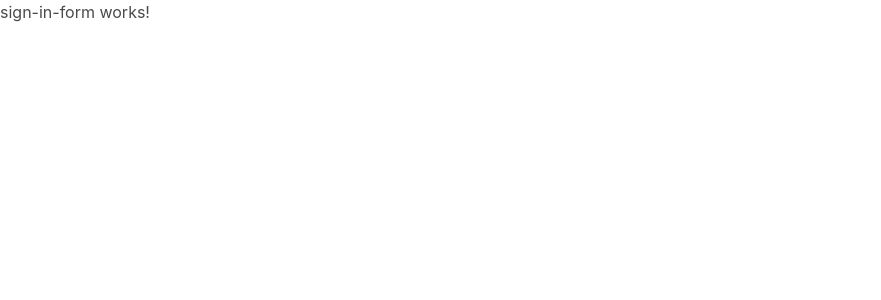
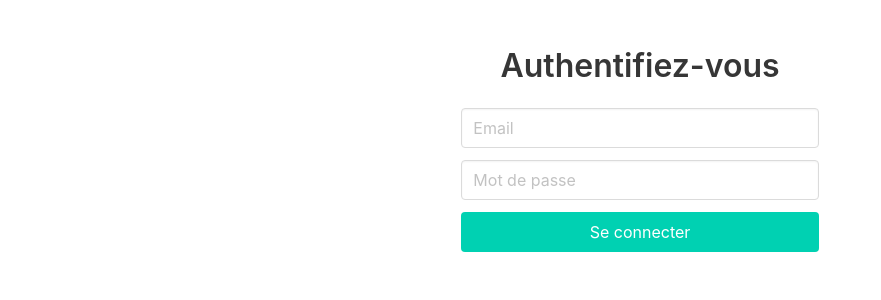
Before and after one commit to sebastiencounen/projet_ventements_frontend, an Angular app: page /users/sign-in in a window 1280 px wide. Shown: the top 300 px of the page, without its empty margins (0-881 px from the left). Built offline with nearby package versions, Linux system fonts and the light colour scheme.

Commit message:
Sign in form user

```diff
--- a/src/app/app.module.ts
+++ b/src/app/app.module.ts
@@ -4,6 +4,7 @@ import {NgModule} from '@angular/core';
 import {AppRoutingModule} from './app-routing.module';
 import {AppComponent} from './app.component';
 import {UsersModule} from './users/users.module';
+import {ReactiveFormsModule} from '@angular/forms';
 
 @NgModule({
   declarations: [
@@ -12,6 +13,7 @@ import {UsersModule} from './users/users.module';
   imports: [
     BrowserModule,
     AppRoutingModule,
+    ReactiveFormsModule,
     UsersModule
   ],
   providers: [],
--- a/src/app/users/components/sign-in-form/sign-in-form.component.html
+++ b/src/app/users/components/sign-in-form/sign-in-form.component.html
@@ -1 +1,26 @@
-<p>sign-in-form works!</p>
+<div class="container is-fluid">
+  <section class="section">
+    <div class="container has-text-centered">
+      <div class="columns is-centered">
+        <div class="column is-5 is-4-desktop">
+          <h2 class="title">Authentifiez-vous</h2>
+          <form [formGroup]="signInFrom" (ngSubmit)="submit()">
+            <div class="field">
+              <div class="control">
+                <input type="email" class="input" placeholder="Email" formControlName="email">
+              </div>
+            </div>
+            <div class="field">
+              <div class="control">
+                <input type="password" class="input" placeholder="Mot de passe" formControlName="passwordUser">
+              </div>
+            </div>
+            <div class="field">
+              <button type="submit" class="button is-primary is-fullwidth">Se connecter</button>
+            </div>
+          </form>
+        </div>
+      </div>
+    </div>
+  </section>
+</div>
--- a/src/app/users/components/sign-in-form/sign-in-form.component.ts
+++ b/src/app/users/components/sign-in-form/sign-in-form.component.ts
@@ -1,4 +1,5 @@
 import { Component, OnInit } from '@angular/core';
+import {FormBuilder, FormGroup, Validators} from '@angular/forms';
 
 @Component({
   selector: 'app-sign-in-form',
@@ -7,9 +8,17 @@ import { Component, OnInit } from '@angular/core';
 })
 export class SignInFormComponent implements OnInit {
 
-  constructor() { }
+  signInFrom: FormGroup = this.fb.group({
+    email: ['', [Validators.required, Validators.email]],
+    passwordUser: ['', Validators.required]
+  });
+
+  constructor(private fb: FormBuilder) { }
 
   ngOnInit(): void {
   }
 
+  submit(): void {
+    console.log(this.signInFrom.value);
+  }
 }
--- a/src/app/users/users.module.ts
+++ b/src/app/users/users.module.ts
@@ -2,13 +2,15 @@ import { NgModule } from '@angular/core';
 import { CommonModule } from '@angular/common';
 
 import { UsersRoutingModule } from './users-routing.module';
+import {ReactiveFormsModule} from '@angular/forms';
 
 
 @NgModule({
   declarations: [UsersRoutingModule.components],
   imports: [
     CommonModule,
-    UsersRoutingModule
+    UsersRoutingModule,
+    ReactiveFormsModule
   ]
 })
 export class UsersModule { }
```
